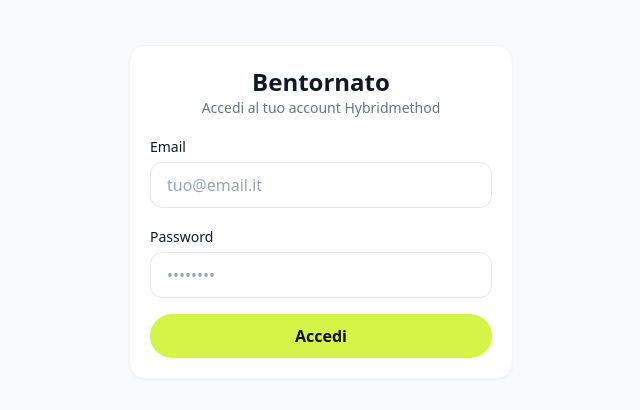
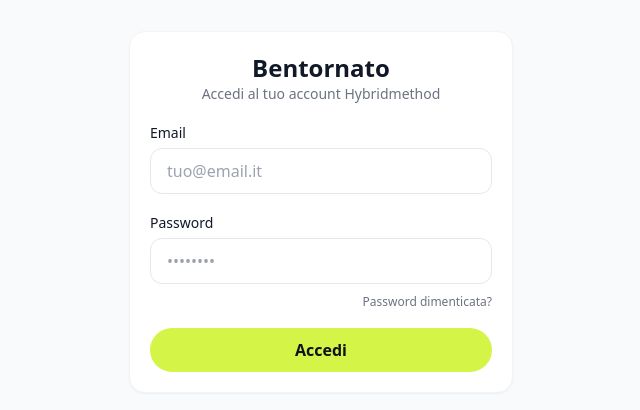
Before and after one commit to Straz87/coachapp, a Next.js app in the folder coachapp/: page /login in a window 1280 px wide. Shown: the part 188-598 px from the top of the page, without its empty margins (319-959 px from the left). Built offline with nearby package versions, Linux system fonts and the light colour scheme; no server answers.

Commit message:
Add password recovery link to login page

```diff
--- a/coachapp/src/app/login/page.tsx
+++ b/coachapp/src/app/login/page.tsx
@@ -2,6 +2,7 @@
 
 import { useState } from "react";
 import { useRouter } from "next/navigation";
+import Link from "next/link";
 import { createClient } from "@/lib/supabase/client";
 
 export default function LoginPage() {
@@ -60,6 +61,11 @@
             onChange={(e) => setPassword(e.target.value)}
             placeholder="••••••••"
           />
+          <div className="text-right mt-1">
+            <Link href="/login/recupera-password" className="text-xs text-gray-500 hover:text-gray-700">
+              Password dimenticata?
+            </Link>
+          </div>
         </div>
 
         {error && <p className="text-red-600 text-sm">{error}</p>}
```
